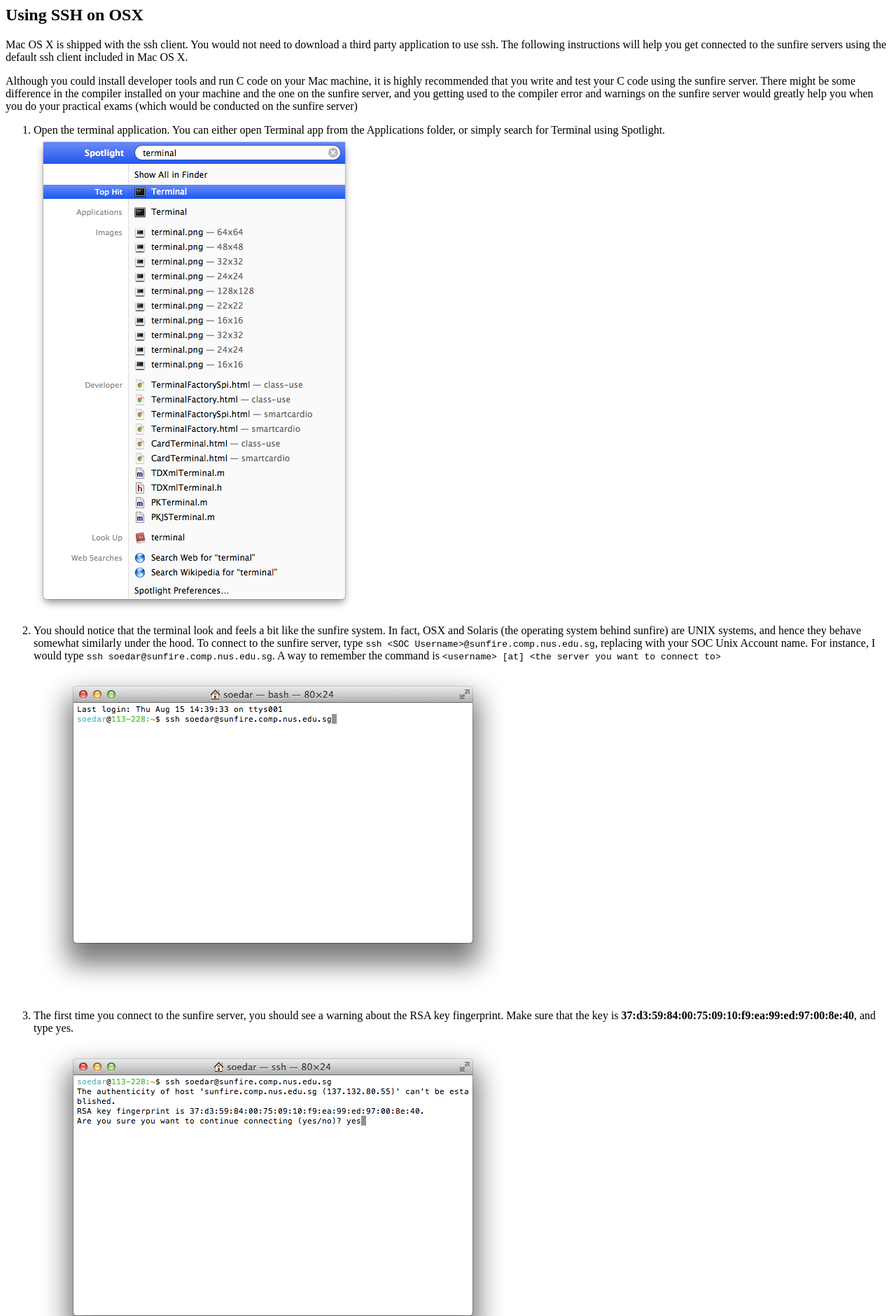
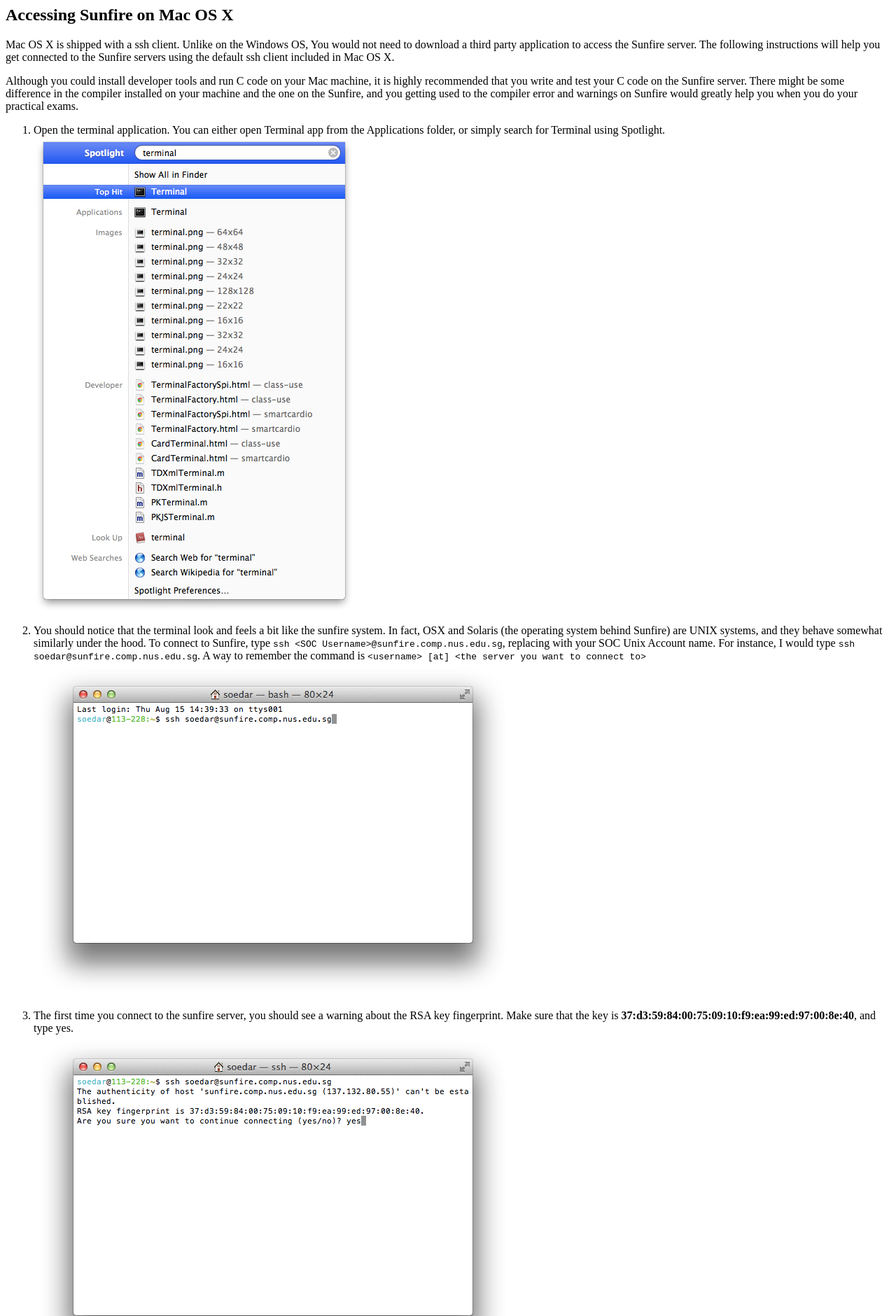
Before and after one commit to soedar/cs1010, a plain HTML site: page sunfire-osx/index.htm in a window 1280 px wide. Shown: the top 1880 px of the page at 70% size. Drawn offline with Linux system fonts and the light colour scheme.

Commit message:
Updated some language in the sunfire guide

```diff
--- a/sunfire-osx/index.htm
+++ b/sunfire-osx/index.htm
@@ -1,19 +1,19 @@
-<h2>Using SSH on OSX</h2>
+<h2>Accessing Sunfire on Mac OS X</h2>
 
-<p>Mac OS X is shipped with the ssh client. You would not need to download a third party application to use ssh. The following instructions will help you get connected to the sunfire servers using the default ssh client included in Mac OS X.</p>
+<p>Mac OS X is shipped with a ssh client. Unlike on the Windows OS, You would not need to download a third party application to access the Sunfire server. The following instructions will help you get connected to the Sunfire servers using the default ssh client included in Mac OS X.</p>
 
-<p>Although you could install developer tools and run C code on your Mac machine, it is highly recommended that you write and test your C code using the sunfire server. There might be some difference in the compiler installed on your machine and the one on the sunfire server, and you getting used to the compiler error and warnings on the sunfire server would greatly help you when you do your practical exams (which would be conducted on the sunfire server)</p>
+<p>Although you could install developer tools and run C code on your Mac machine, it is highly recommended that you write and test your C code on the Sunfire server. There might be some difference in the compiler installed on your machine and the one on the Sunfire, and you getting used to the compiler error and warnings on Sunfire would greatly help you when you do your practical exams.</p>
 
 <ol>
 <li><p>Open the terminal application. You can either open Terminal app from the Applications folder, or simply search for Terminal using Spotlight. <br />
 <img src="http://soedar.github.io/cs1010/sunfire-osx/images/ssh_1.png" alt="SSH 1" title="SSH 1" /></p></li>
-<li><p>You should notice that the terminal look and feels a bit like the sunfire system. In fact, OSX and Solaris (the operating system behind sunfire) are UNIX systems, and hence they behave somewhat similarly under the hood. To connect to the sunfire server, type <code>ssh &lt;SOC Username&gt;@sunfire.comp.nus.edu.sg</code>, replacing <SOC Username> with your SOC Unix Account name. For instance, I would type <code>ssh soedar@sunfire.comp.nus.edu.sg</code>. A way to remember the command is <code>&lt;username&gt; [at] &lt;the server you want to connect to&gt;</code> <br />
+<li><p>You should notice that the terminal look and feels a bit like the sunfire system. In fact, OSX and Solaris (the operating system behind Sunfire) are UNIX systems, and they behave somewhat similarly under the hood. To connect to Sunfire, type <code>ssh &lt;SOC Username&gt;@sunfire.comp.nus.edu.sg</code>, replacing <SOC Username> with your SOC Unix Account name. For instance, I would type <code>ssh soedar@sunfire.comp.nus.edu.sg</code>. A way to remember the command is <code>&lt;username&gt; [at] &lt;the server you want to connect to&gt;</code> <br />
 <img src="http://soedar.github.io/cs1010/sunfire-osx/images/ssh_2.png" alt="SSH 2" title="SSH 2" /></p></li>
 <li><p>The first time you connect to the sunfire server, you should see a warning about the RSA key fingerprint. Make sure that the key is <strong>37:d3:59:84:00:75:09:10:f9:ea:99:ed:97:00:8e:40</strong>, and type yes. <br />
 <img src="http://soedar.github.io/cs1010/sunfire-osx/images/ssh_3.png" alt="SSH 3" title="SSH 3" /></p></li>
-<li><p>You would then be prompted to enter your password. <strong>NOTE:</strong> the password field will <em>not</em> update even as you key in your password (i.e. the * characters will not appear as you type in your password). Enter your password and hit the enter key. <br />
+<li><p>You would then be prompted to enter your password. <strong>NOTE:</strong> the password field will <em>not</em> update even as you key in your password (i.e. the usual * characters will not appear as you type in your password). Enter your password and hit the enter key. <br />
 <img src="http://soedar.github.io/cs1010/sunfire-osx/images/ssh_4.png" alt="SSH 4" title="SSH 4" /></p></li>
-<li><p>You should be able to see the Sunfire shell. Your files and settings on sunfire should now be available, and any command type in the terminal would now be executed on the sunfire server. <br />
+<li><p>You should be able to see the Sunfire shell. Your files and settings on Sunfire should now be available, and any command type in the terminal would now be executed on Sunfire.
 <img src="http://soedar.github.io/cs1010/sunfire-osx/images/ssh_5.png" alt="SSH 5" title="SSH 5" /></p></li>
 </ol>
 
```
Also changed, not shown: 1 other file.
